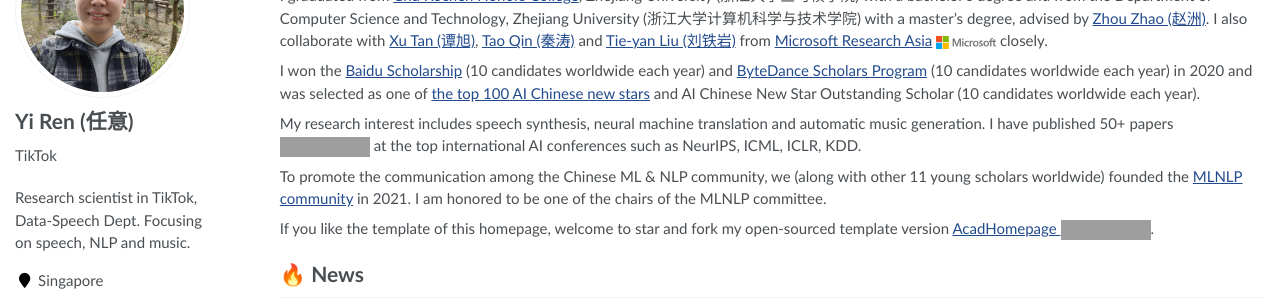
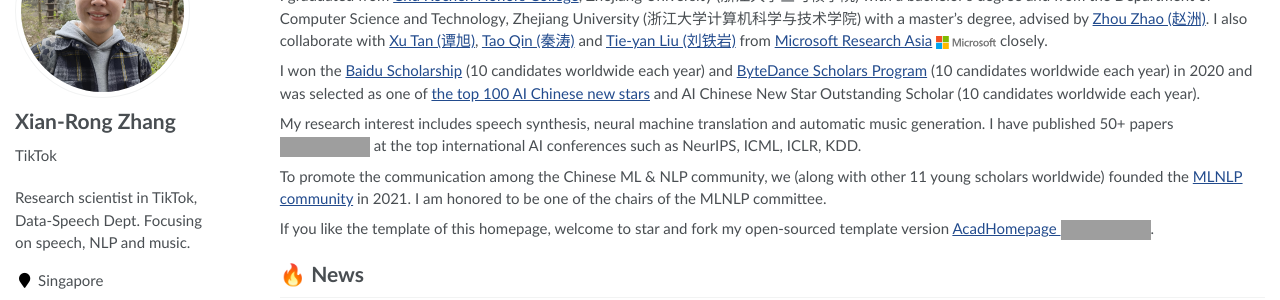
Before and after one commit to csxrzhang/csxrzhang.github.io, a Jekyll site: the page built from _pages/about.md, in a window 1280 px wide. Shown: the part 167-467 px from the top of the page. Built offline with Jekyll 4.4.1, drawn with Linux system fonts in a browser that asks for light colours; some web fonts are replaced; grey boxes are pictures that could not be loaded.

Commit message:
Update _config.yml

```diff
--- a/_config.yml
+++ b/_config.yml
@@ -6,9 +6,9 @@
 # `jekyll serve`. If you change this file, please restart the server process.
 
 # Site Settings
-title                    : "Yi Ren (任意)"
+title                    : "Xian-Rong Zhang"
 description              : "Research scientist in TikTok, Data-Speech Dept. Focusing on speech, NLP and music."
-repository               : "rayeren/rayeren.github.io"
+repository               : "csxrzhang/csxrzhang.github.io"
 google_scholar_stats_use_cdn : true
 
 # google analytics
@@ -21,14 +21,14 @@ baidu_site_verification  : code-ZxFK3f4pfb
 
 # Site Author
 author:
-  name             : "Yi Ren (任意)"
+  name             : "Xian-Rong Zhang"
   avatar           : "images/ry_profile.jpeg"
   bio              : "TikTok"
   location         : "Singapore"
   employer         :
   pubmed           :
   googlescholar    : "https://scholar.google.com/citations?user=4FA6C0AAAAAJ"
-  email            : "rayeren613@gmail.com"
+  email            : "csxrzhang@gmail.com"
   researchgate     :  # example: "https://www.researchgate.net/profile/yourprofile"
   uri              :
   bitbucket        :
```
